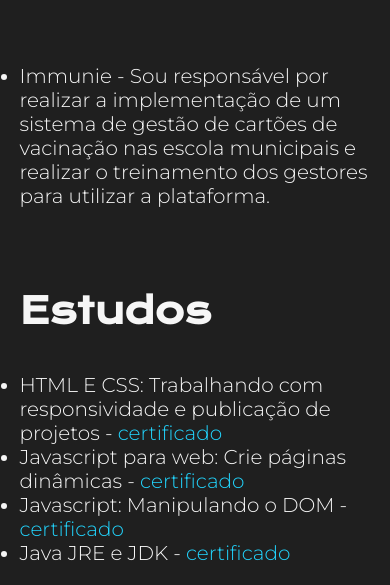
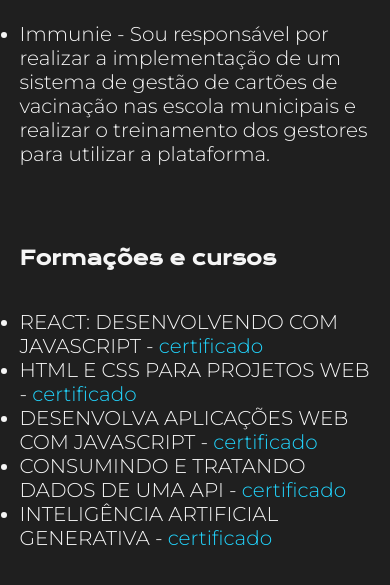
Before and after one commit to Hirrua/portifolio, a plain HTML site: page curriculum.html in a window 390 px wide. Shown: the part 732-1317 px from the top of the page. Drawn offline with nearby package versions, Linux system fonts and the light colour scheme.

Commit message:
atualizações

```diff
--- a/curriculum.html
+++ b/curriculum.html
@@ -42,13 +42,14 @@
                     </li>
                 </ul>
             </p>
-            <h2 class="apresentacao__conteudo__titulo">Estudos</h2>
+            <h2 class="apresentacao__conteudo__titulo">Formações e cursos</h2>
             <div class="apresentacao__conteudo__texto">
             <ul class="apresentacao__conteudo__texto">
-                <li>HTML E CSS: Trabalhando com responsividade e publicação de projetos - <a href="https://cursos.alura.com.br/certificate/9b821697-a208-4cf9-8619-374c582d64ba" target="_blank">   certificado</a> </li>
-                <li>Javascript para web: Crie páginas dinâmicas - <a href="https://cursos.alura.com.br/certificate/214d50a4-aa8c-43f4-81e6-ea0cd6045d8d" target="_blank">certificado</a></li>
-                <li>Javascript: Manipulando o DOM -  <a href="https://cursos.alura.com.br/certificate/bd096ff4-c1b4-4dfb-a684-f7b6708d15ef" target="_blank">certificado</a></li>
-                <li>Java JRE e JDK -  <a href="https://cursos.alura.com.br/certificate/3b5ebc98-67f8-43c7-a3c1-56ddbe0df329" target="_blank">certificado</a></li>
+                <li class="apresentacao__formacao_curso">REACT: DESENVOLVENDO COM JAVASCRIPT - <a href="https://cursos.alura.com.br/certificate/4d426b32-6000-4235-b33b-dbd298e644de" target="_blank">   certificado</a> </li>
+                <li class="apresentacao__formacao_curso">HTML E CSS PARA PROJETOS WEB - <a href="https://cursos.alura.com.br/degree/certificate/70db2b2c-a40a-4233-859e-e72aea4c60a3" target="_blank">certificado</a></li>
+                <li class="apresentacao__formacao_curso">DESENVOLVA APLICAÇÕES WEB COM JAVASCRIPT -  <a href="https://cursos.alura.com.br/degree/certificate/d187ac4e-f39c-42d2-ac38-c6221cae0d29" target="_blank">certificado</a></li>
+                <li class="apresentacao__formacao_curso">CONSUMINDO E TRATANDO DADOS DE UMA API -  <a href="https://cursos.alura.com.br/certificate/40e6b076-1729-408f-8b8a-222c6a41814b" target="_blank">certificado</a></li>
+                <li class="apresentacao__formacao_curso">INTELIGÊNCIA ARTIFICIAL GENERATIVA -  <a href="https://cursos.alura.com.br/certificate/c8e8aa4d-737a-4c64-989e-9fc7c1704042" target="_blank">certificado</a></li>
             </ul>
             </div>
         </section>
--- a/styles/style.css
+++ b/styles/style.css
@@ -69,7 +69,7 @@ body{
 }
 
 .apresentacao__conteudo__titulo{
-    font-size: 2.25rem;
+    font-size: 2rem;
     font-family: var(--fonte-primaria);
 }
 
@@ -101,7 +101,7 @@ body{
     border-radius: 8px;
     text-align: center;
     text-decoration: none;
-    padding: 21.5px 0;
+    padding: 20px;
     width: 50%;
     font-size: 1.25rem;
     color: var(--cor-secundaria);;
@@ -137,6 +137,16 @@ body{
     .apresentacao__conteudo{
         width: auto;
     }
+
+    .apresentacao__conteudo__titulo{
+        font-size: 1.5rem;
+    }
+
+    .redes-sociais__links{
+        padding: 22px;
+
+    }
+
 }
 
 @media (max-width: 468px){
@@ -164,6 +174,11 @@ body{
     }
 
     .apresentacao__conteudo__titulo{
-        font-size: 1.8  rem;
+        font-size: 1.2rem;
     }
+
+    .redes-sociais__links{
+        padding: 18px;
+    }
+
 }
```
